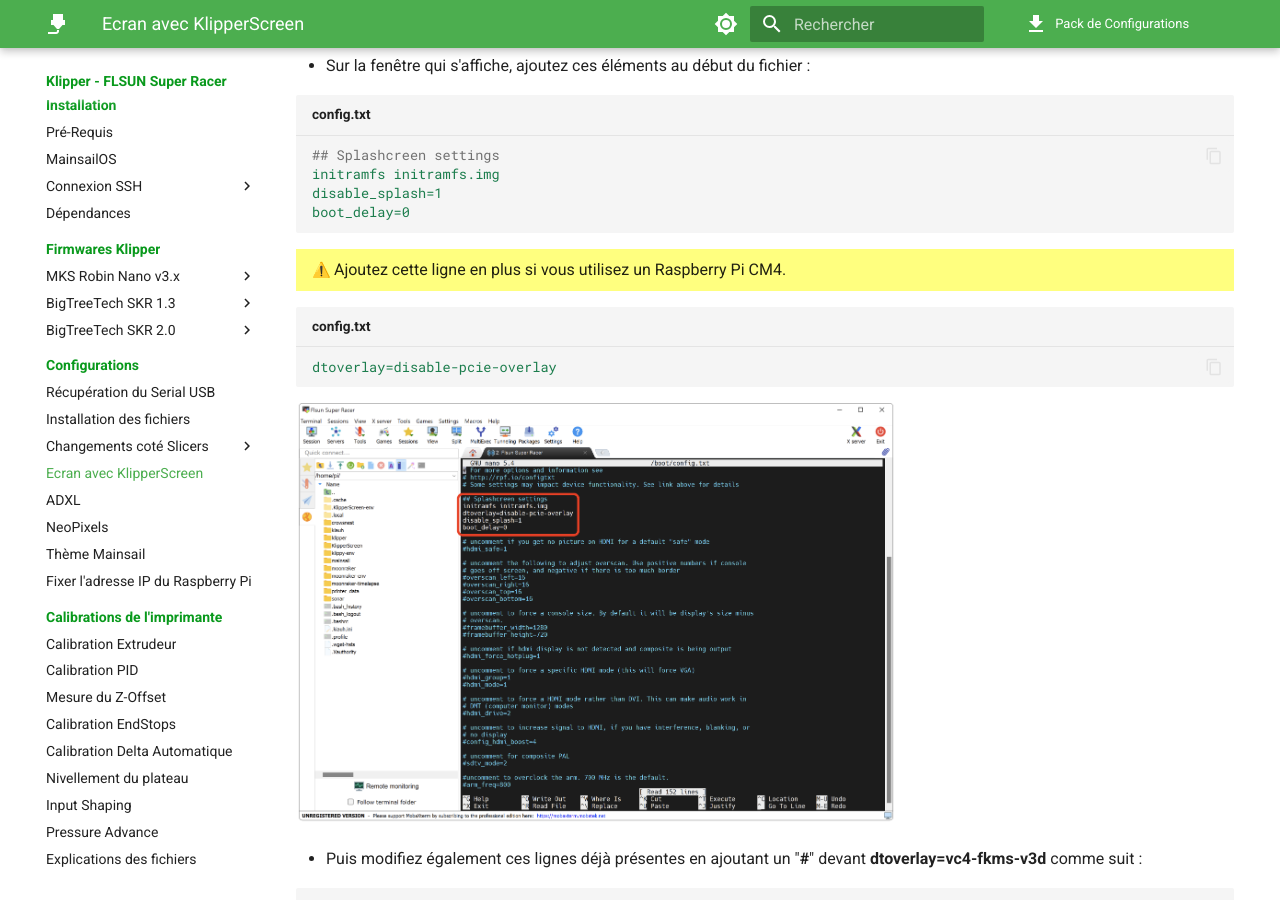
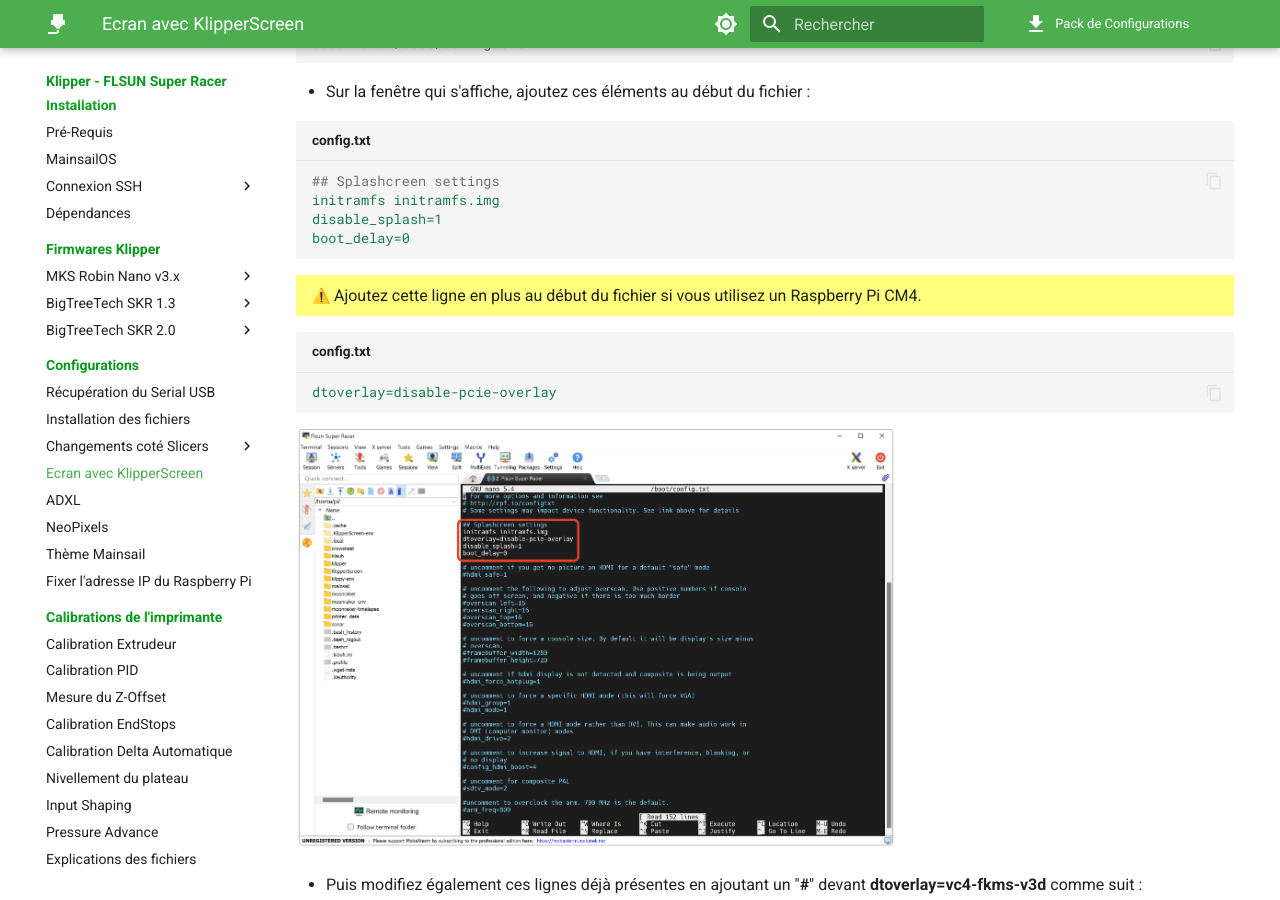
Before and after one commit to Guilouz/Klipper-Flsun-Super-Racer, an MkDocs documentation site: the page built from docs/configurations/ecran-avec-klipperscreen.md, in a window 1280 px wide and 900 px high, scrolled down 3145 px. Built offline with MkDocs 1.6.1 and Material for MkDocs 9.7.7, drawn with Linux system fonts in a browser that asks for light colours; emoji names are drawn with the system emoji font; comment, search, counter and statistics services are not loaded; some of the changed text lies outside the part shown.

Commit message:
Update ecran-avec-klipperscreen.md

```diff
--- a/docs/configurations/ecran-avec-klipperscreen.md
+++ b/docs/configurations/ecran-avec-klipperscreen.md
@@ -140,7 +140,7 @@
 
 {==
 
-:warning: Ajoutez cette ligne en plus si vous utilisez un Raspberry Pi CM4.
+:warning: Ajoutez cette ligne en plus au début du fichier si vous utilisez un Raspberry Pi CM4.
 
 ==}
 
```
Also changed, not shown: other parts of docs/configurations/ecran-avec-klipperscreen.md (+1 -1 lines).
